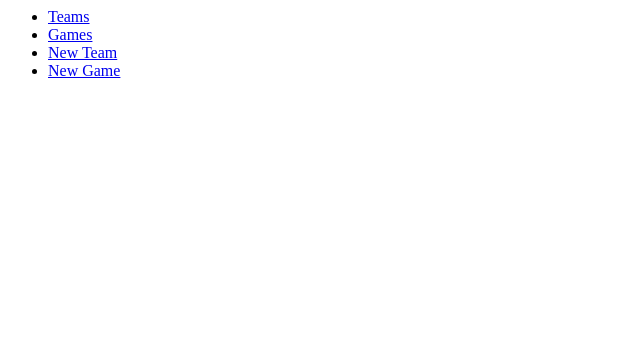
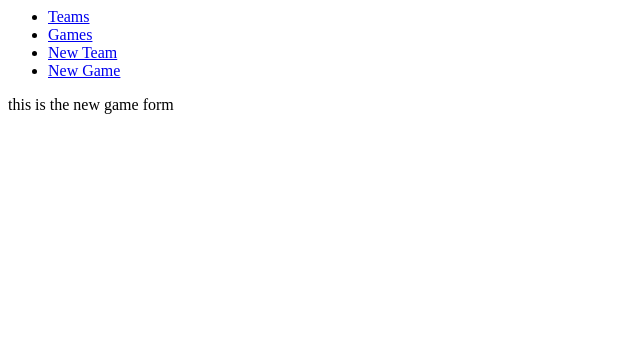
Before and after one commit to defibuildereth/w5_sports_league_project, a Flask app: template templates/games/new.html in a window 1280 px wide. Shown: the top 340 px of the page, without its empty margins (0-640 px from the left). Run offline with Flask 2, Linux system fonts and the light colour scheme; the template is opened without the code that fills it, so the values that code supplies are empty.

Commit message:
new game route works

```diff
--- a/controllers/game_controller.py
+++ b/controllers/game_controller.py
@@ -8,3 +8,7 @@ games_blueprint = Blueprint("games", __name__)
 def games():
     games = game_repository.select_all()
     return render_template("/games/index.html", games = games)
+
+@games_blueprint.route("/games/new")
+def new_game():
+    return render_template("/games/new.html")
--- a/templates/games/new.html
+++ b/templates/games/new.html
@@ -2,7 +2,6 @@
 
 {% block content %}
 
-
-
+<p>this is the new game form</p>
 
 {% endblock %}
```
